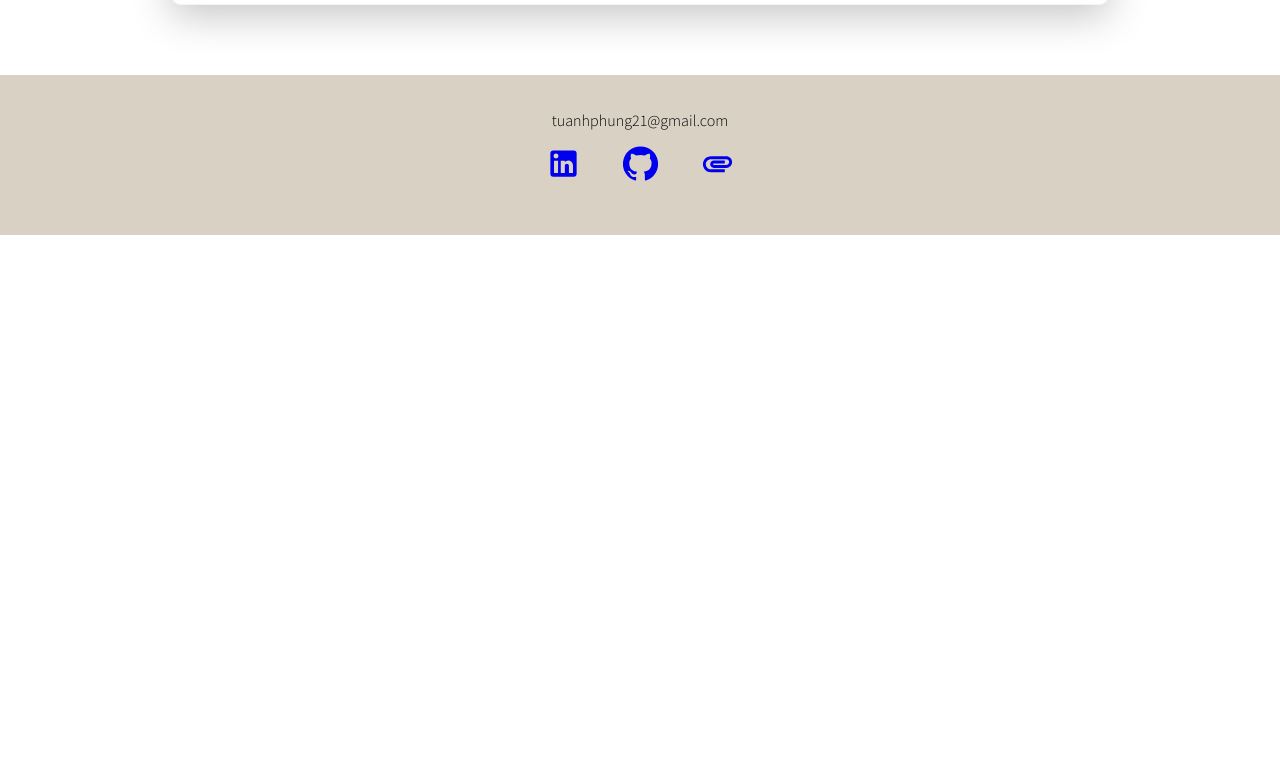
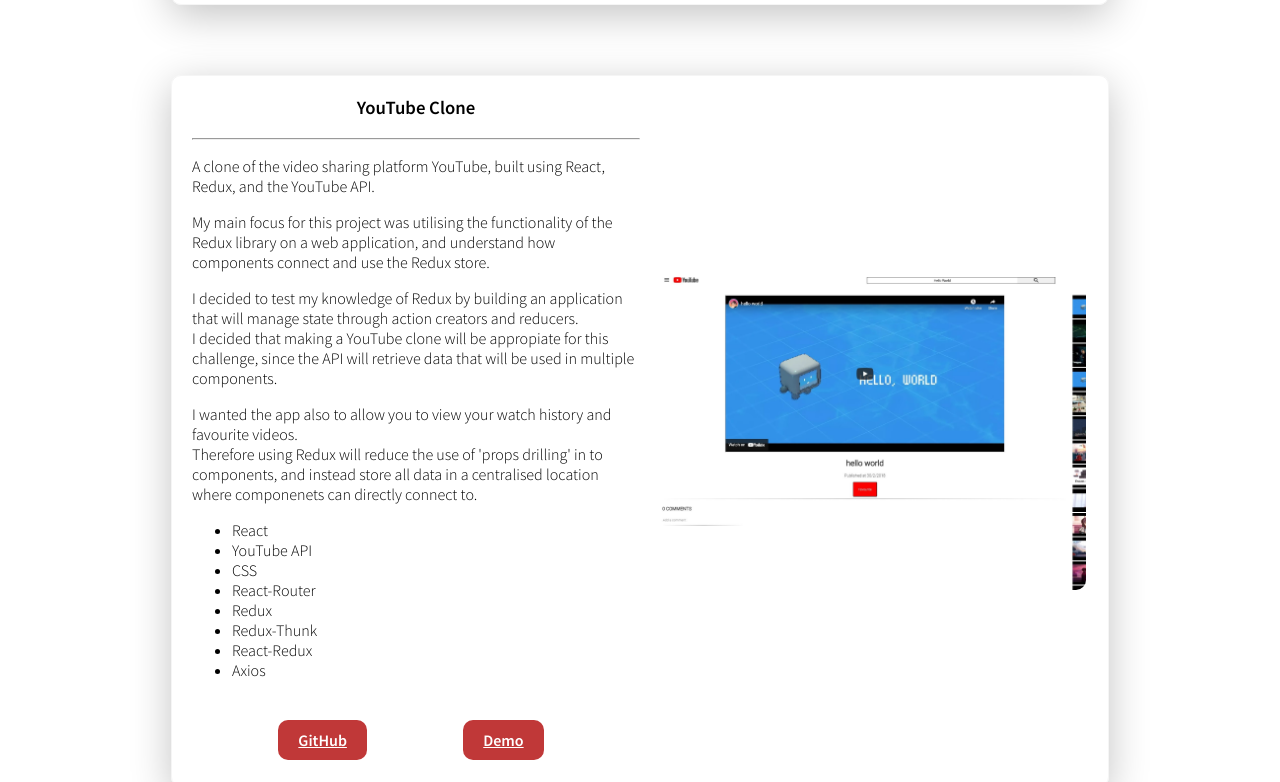
Before and after one commit to tuanhphung/myportfolio, a React (Create React App) app: page / in a window 1280 px wide. Shown: the part 2533-3315 px from the top of the page. Before the commit the page ends 2768 px from the top, so only its background shows below. Built offline with nearby package versions, Linux system fonts and the light colour scheme.

Commit message:
Added youtube clone project

```diff
--- a/src/myprojects.js
+++ b/src/myprojects.js
@@ -1,5 +1,6 @@
 import portfolioimg from "./assets/projectimgs/portfolioSS.jpg";
 import budgetappimg from "./assets/projectimgs/budgetappSS.jpg";
+import youtubecloneimg from "./assets/projectimgs/youtubecloneSS.jpg";
 
 const myprojects = [
   {
@@ -25,7 +26,7 @@
       <div>
         <p>Technologies Used :</p>
         <ul>
-          <li>JavaScript / React</li>
+          <li>React.js</li>
           <li>CSS</li>
           <li>Framer-Motion</li>
           <li>React-Intersection-Observer </li>
@@ -72,6 +73,54 @@
     demolink: " ",
     img: budgetappimg,
   },
+  {
+    title: "YouTube Clone",
+    description: (
+      <div>
+        <p>
+          A clone of the video sharing platform YouTube, built using React, Redux, and the
+          YouTube API.
+        </p>
+        <p>
+          <p>
+            My main focus for this project was utilising the functionality of the Redux
+            library on a web application, and understand how components connect and use
+            the Redux store.
+          </p>
+          I decided to test my knowledge of Redux by building an application that will
+          manage state through action creators and reducers.
+          <br />I decided that making a YouTube clone will be appropiate for this
+          challenge, since the API will retrieve data that will be used in multiple
+          components.
+          <p>
+            I wanted the app also to allow you to view your watch history and favourite
+            videos.
+            <br />
+            Therefore using Redux will reduce the use of 'props drilling' in to
+            components, and instead store all data in a centralised location where
+            componenets can directly connect to.
+          </p>
+        </p>
+      </div>
+    ),
+    technologies: (
+      <div>
+        <ul>
+          <li>React</li>
+          <li>YouTube API</li>
+          <li>CSS</li>
+          <li>React-Router</li>
+          <li>Redux</li>
+          <li>Redux-Thunk</li>
+          <li>React-Redux</li>
+          <li>Axios</li>
+        </ul>
+      </div>
+    ),
+    githublink: "https://github.com/tuanhphung/youtube-clone",
+    demolink: "https://tuan-myyoutubeclone.netlify.app/",
+    img: youtubecloneimg,
+  },
 ];
 
 export default myprojects;
```
Also changed, not shown: src/assets/projectimgs/youtubecloneSS.jpg (added), 1 other file (tests, documents, lock files or other folders).
